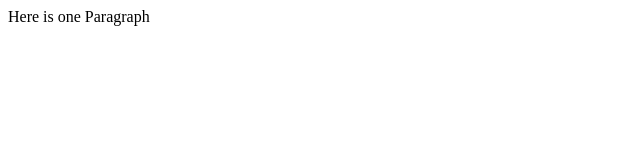
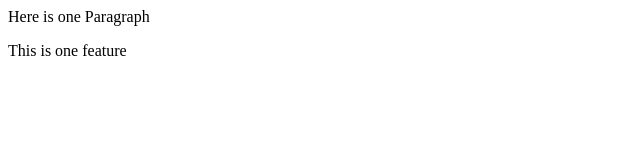
Before and after one commit to vatsal-raichura/localrepo, a plain HTML site: page index.html in a window 1280 px wide. Shown: the full height of the page, 0-640 px from the left. Drawn offline with Linux system fonts and the light colour scheme.

Commit message:
Add new feature

```diff
--- a/index.html
+++ b/index.html
@@ -1 +1,2 @@
 <p>Here is one Paragraph</p>
+<p>This is one feature</p>
```
